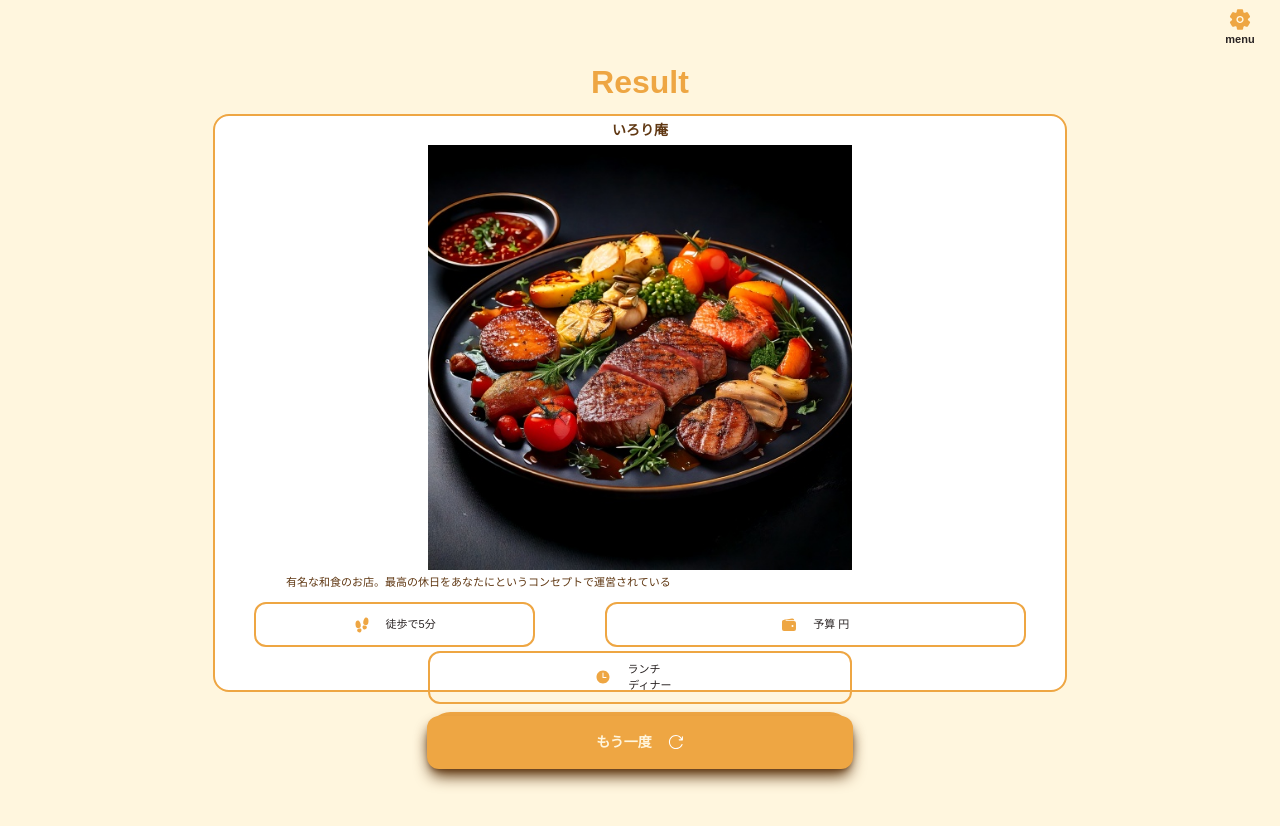
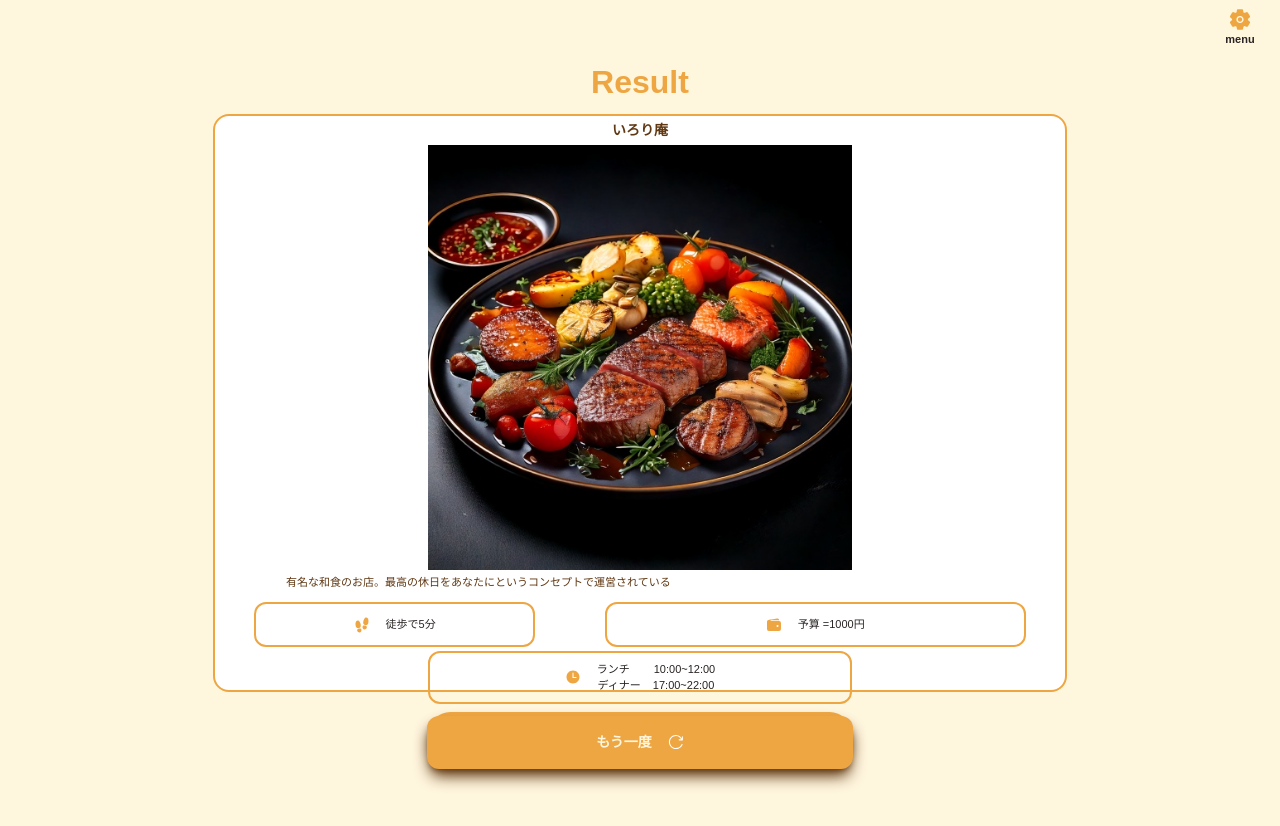
Before and after one commit to uchida189/needsfoods, a Next.js app: page /pages/ResultPage in a window 1280 px wide. Built offline with nearby package versions, Linux system fonts and the light colour scheme; no server answers.

Commit message:
[fix] 初期値の設定

```diff
--- a/components/Result/Result.tsx
+++ b/components/Result/Result.tsx
@@ -123,9 +123,9 @@ export default function Result() {
                 <div className="m-1 w-full">
                     <div className="m-1 flex flex-row">
                         <ShopGoingTime transportation="徒歩" goingtime="5"/>
-                        <ShopBudget budget=""/>
+                        <ShopBudget budget="=1000"/>
                     </div>
-                    <ShopOpeningHours lunch="" dinner=""/>
+                    <ShopOpeningHours lunch="10:00~12:00" dinner="17:00~22:00"/>
                 </div>
                 <MapButton onClick={MapOpen}/>
             </div>
```
